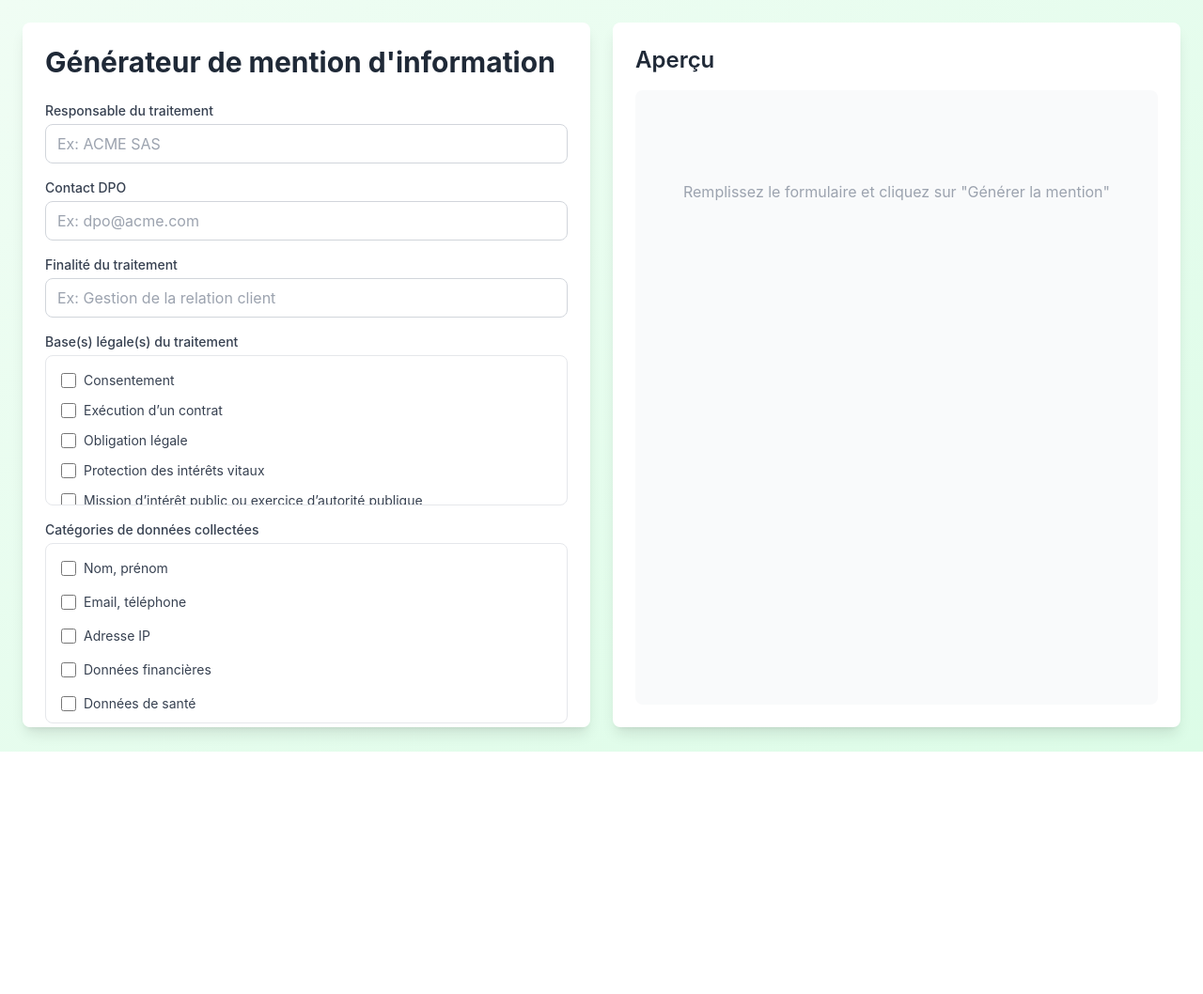
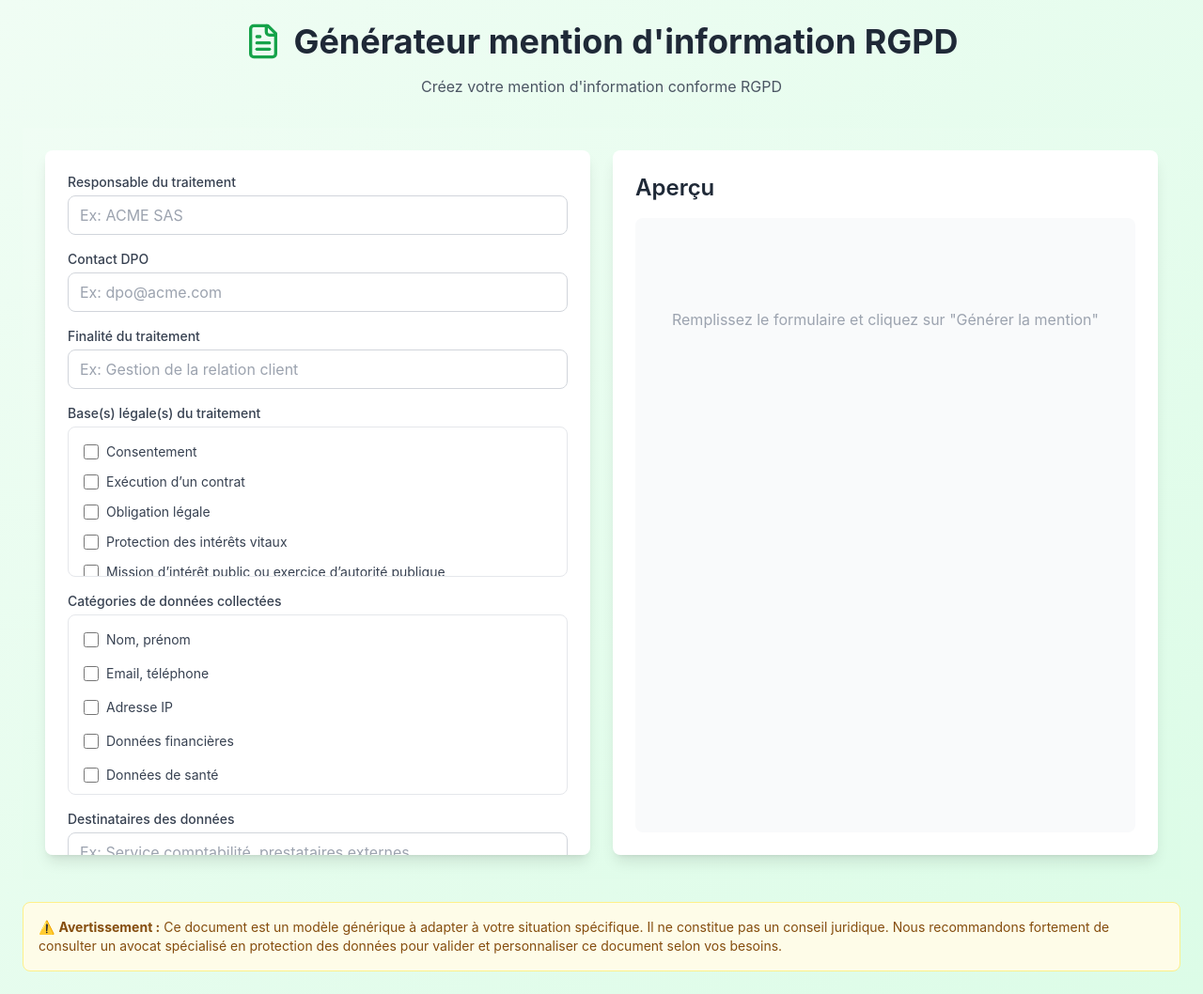
Before and after one commit to AyarosF/generateur-clauses, a React (Create React App) app: page /generateur-clauses/mention-info in a window 1280 px wide. Shown: the whole page at 94% size. Before the commit the page ends 800 px from the top, so only its background shows below. Built offline with nearby package versions, Linux system fonts and the light colour scheme.

Commit message:
Refonte du visuel pour la mention d'information

```diff
--- a/src/pages/GenerateurMentionInfo.jsx
+++ b/src/pages/GenerateurMentionInfo.jsx
@@ -1,5 +1,5 @@
 import React, { useState } from 'react';
-import { Download } from 'lucide-react';
+import { Download, FileText } from 'lucide-react';
 import { genererMentionInfo } from '../utils/genererMentionInfo';
 
 export default function GenerateurMentionInfo() {
@@ -76,11 +76,21 @@ export default function GenerateurMentionInfo() {
   };
 
   return (
+
+     <div className="min-h-screen bg-gradient-to-br from-green-50 to-green-100 p-6">
+      <div className="max-w-7xl mx-auto">
+        <div className="text-center mb-8">
+          <div className="flex items-center justify-center gap-3 mb-4">
+            <FileText className="w-10 h-10 text-green-600" />
+            <h1 className="text-4xl font-bold text-gray-800">Générateur mention d'information RGPD</h1>
+          </div>
+          <p className="text-gray-600">Créez votre mention d'information conforme RGPD</p>
+        </div>
+
     <div className="min-h-screen bg-gradient-to-br from-green-50 to-green-100 p-6">
       <div className="max-w-7xl mx-auto grid md:grid-cols-2 gap-6">
         {/* Formulaire gauche */}
         <div className="bg-white rounded-lg shadow-lg p-6 overflow-y-auto max-h-[calc(100vh-50px)]">
-          <h1 className="text-3xl font-bold mb-6 text-gray-800">Générateur de mention d'information</h1>
           <div className="space-y-4">
 
             {/* Responsable */}
@@ -274,5 +284,15 @@ export default function GenerateurMentionInfo() {
         </div>
       </div>
     </div>
+
+        <div className="mt-6 bg-yellow-50 border border-yellow-200 rounded-lg p-4">
+          <p className="text-sm text-yellow-800">
+                        ⚠️ <strong>Avertissement :</strong> Ce document est un modèle générique à adapter à votre situation spécifique.
+            Il ne constitue pas un conseil juridique. Nous recommandons fortement de consulter un avocat spécialisé
+            en protection des données pour valider et personnaliser ce document selon vos besoins.
+          </p>
+        </div>
+    </div>
+    </div>
   );
 }
```
